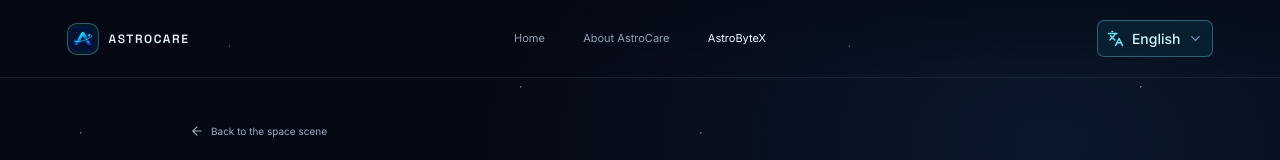
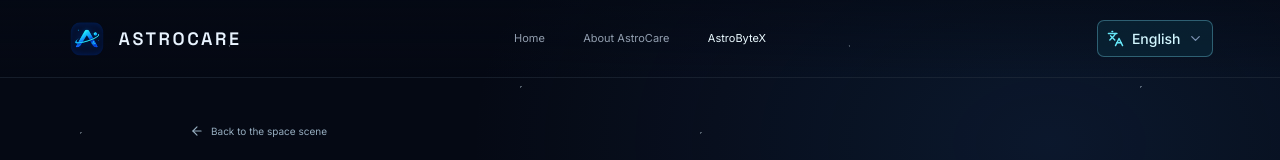
Before and after one commit to Ezz2/AstroCare, a React (Vite) app in the folder frontend/: page /team in a window 1280 px wide. Shown: the top 160 px of the page. Built offline with nearby package versions, Linux system fonts and the light colour scheme.

Commit message:
logo size

```diff
--- a/frontend/src/components/landing/SiteHeader.jsx
+++ b/frontend/src/components/landing/SiteHeader.jsx
@@ -47,13 +47,9 @@ export default function SiteHeader({ staticPosition = false }) {
     <header ref={headerRef} className={`cosmos-header${staticPosition ? ' cosmos-header-static' : ''}`} >
       <Link to="/" className="cosmos-brand" aria-label={t('ASTROCARE home')}>
         <span className="cosmos-brand-icon">
-          <img
-            src="/favicon.png"
-            alt="AstroCare"
-            className="h-full w-full rounded-lg object-contain"
-          />
+          <img src="/favicon.png" alt="AstroCare" className="h-full w-full object-contain" />
         </span>
-        <span>ASTROCARE</span>
+        <span className="cosmos-brand-name">ASTROCARE</span>
       </Link>
 
       <nav className="cosmos-nav" aria-label={t('Main navigation')}>
--- a/frontend/src/landing.css
+++ b/frontend/src/landing.css
@@ -175,23 +175,23 @@
   display: inline-flex;
   width: max-content;
   align-items: center;
-  gap: 10px;
+  gap: 12px;
   color: #e9f4ff;
   font-family: var(--font-display);
-  font-size: 12px;
-  font-weight: 600;
-  letter-spacing: 0.13em;
+  font-size: 18px;
+  font-weight: 700;
+  letter-spacing: 0.14em;
   text-decoration: none;
 }
 
 .cosmos-brand-icon {
   display: grid;
-  width: 32px;
-  height: 32px;
+  width: 40px;
+  height: 40px;
   place-items: center;
-  border: 1px solid rgba(108, 222, 243, 0.35);
-  border-radius: 10px;
-  background: rgba(24, 97, 128, 0.18);
+  border: none;
+  border-radius: 0;
+  background: transparent;
   color: #8ae8f3;
 }
 
@@ -489,8 +489,8 @@
 @media (max-width: 600px) {
   .cosmos-home { min-height: 0; }
   .cosmos-header { height: 62px; padding-inline: 17px; }
-  .cosmos-brand { gap: 8px; font-size: 10px; }
-  .cosmos-brand-icon { width: 29px; height: 29px; }
+  .cosmos-brand { gap: 8px; font-size: 13px; letter-spacing: 0.12em; }
+  .cosmos-brand-icon { width: 42px; height: 42px; }
   .cosmos-language-switcher svg { width: 14px; height: 14px; }
   .cosmos-language-switcher select { max-width: 62px; font-size: 9px; }
   .cosmos-intro { top: 19%; left: 6vw; width: 88vw; transform: none; }
```
